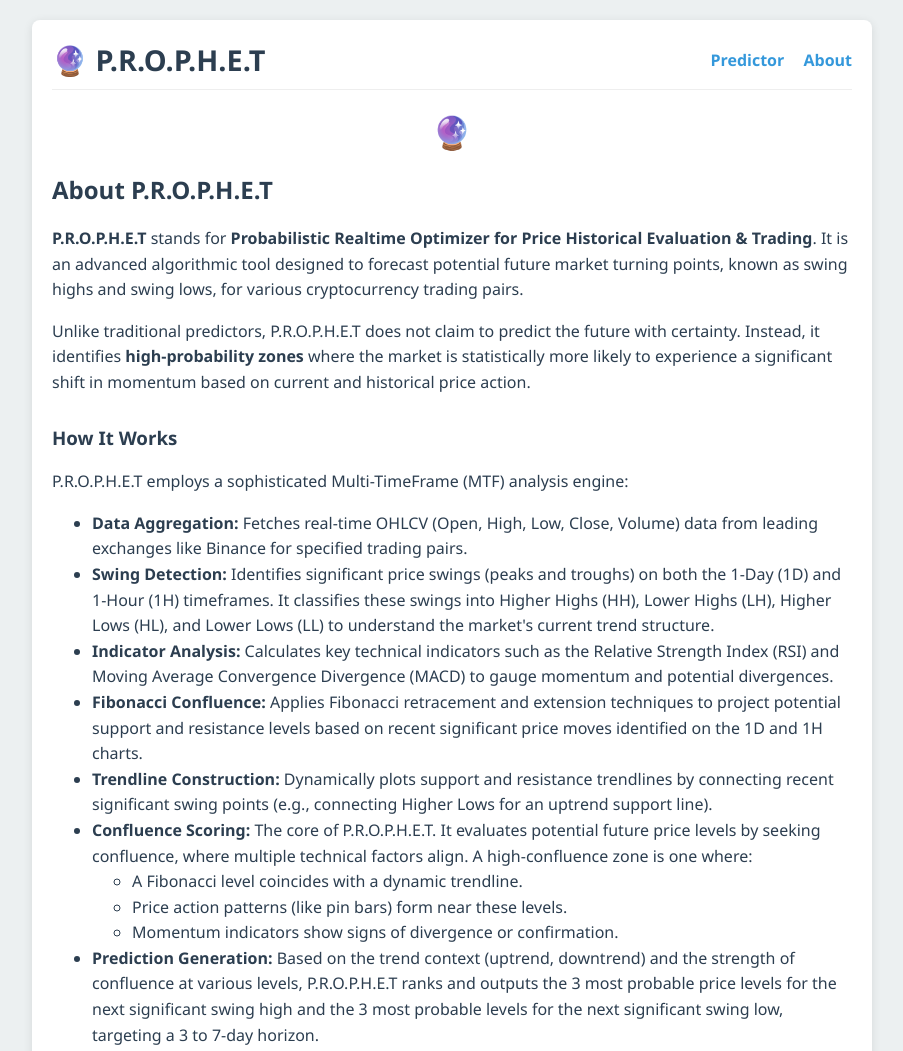
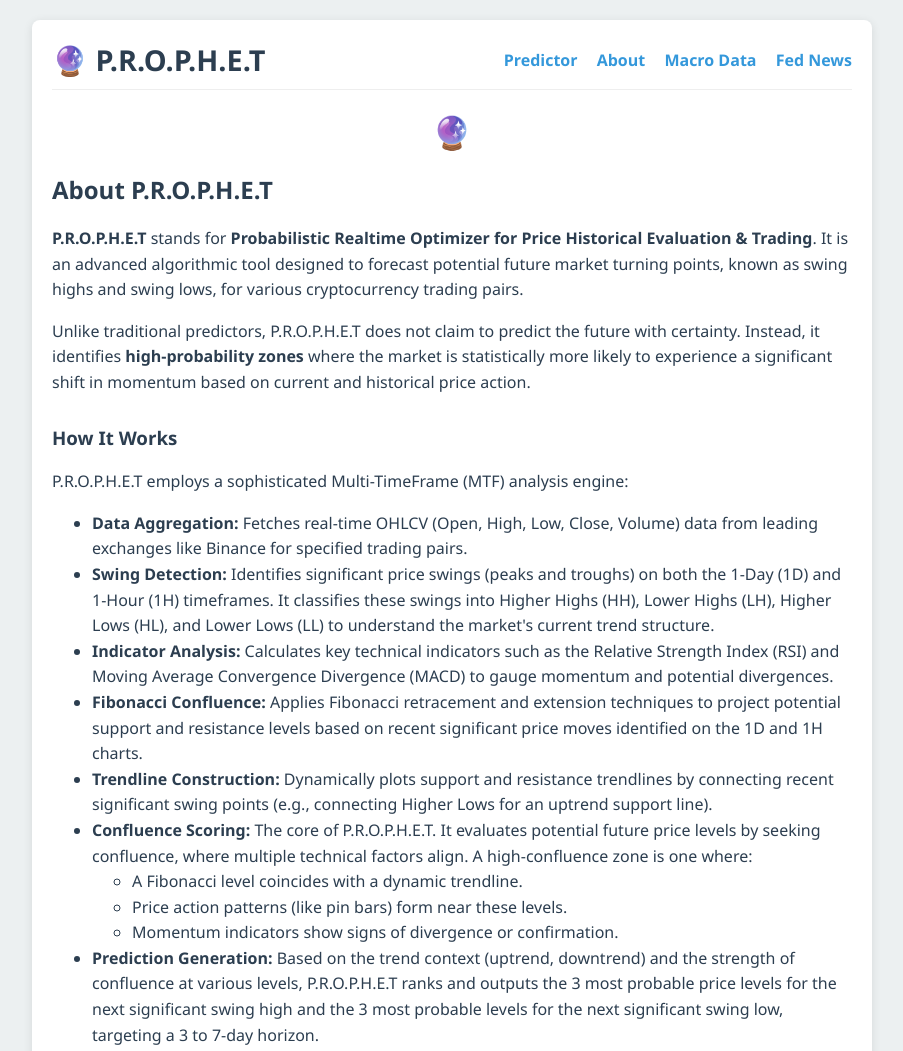
Before and after one commit to Dev-under-training/prophet-bot-app, a plain HTML site: page static/about.html in a window 1280 px wide. Shown: the top 1051 px of the page, without its empty margins (188-1091 px from the left). Drawn offline with Linux system fonts and the light colour scheme.

Commit message:
added the link to the news.html in index, about, and macro.html

```diff
--- a/static/about.html
+++ b/static/about.html
@@ -105,6 +105,8 @@
             <nav>
                 <a href="index.html">Predictor</a>
                 <a href="about.html">About</a> <!-- Link to About Page -->
+		<a href="macro.html">Macro Data</a>
+		<a href="news.html">Fed News</a>
             </nav>
         </header>
 
```
Also changed, not shown: static/index.html (+2 -0 lines), static/macro.html (+1 -0 lines).
